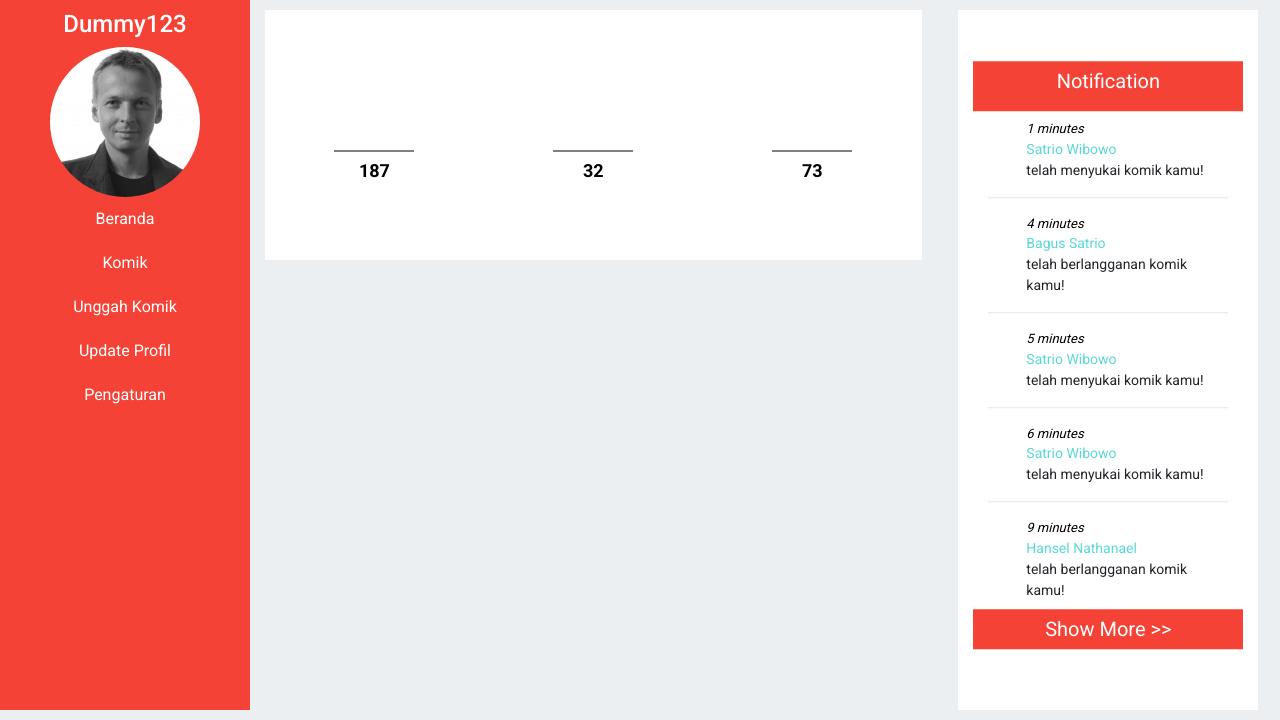
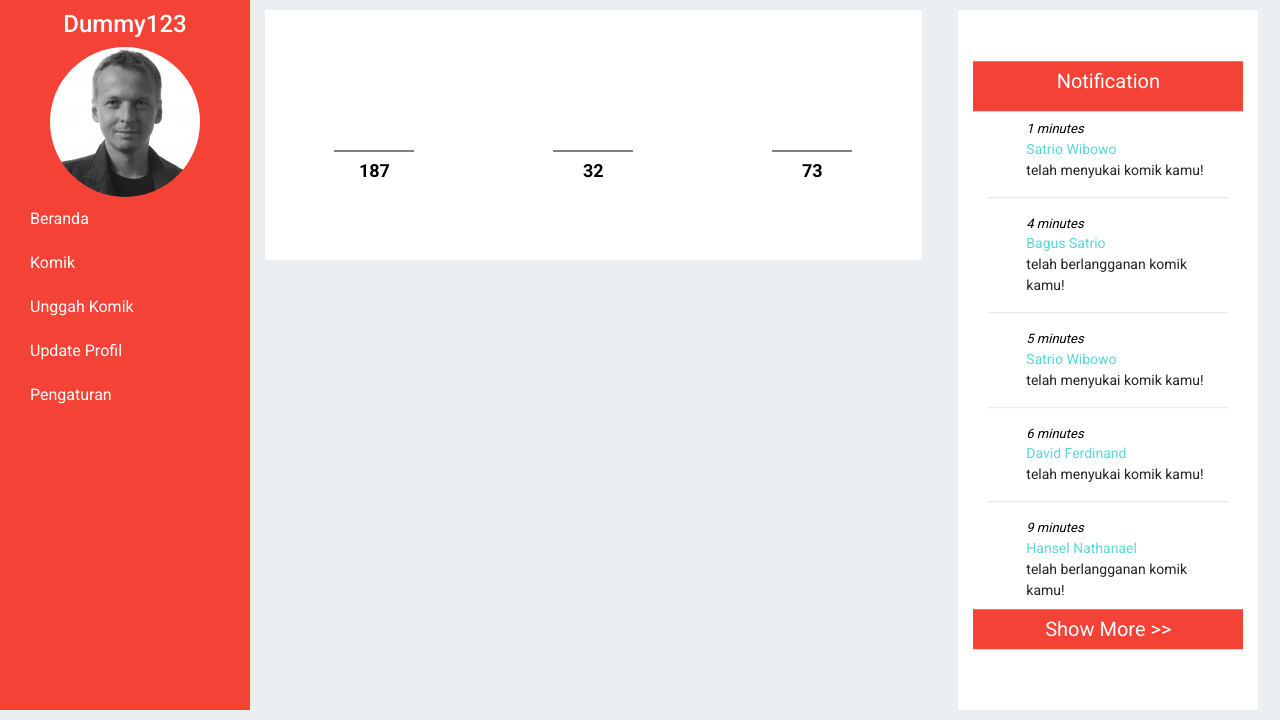
Before and after one commit to Hanselnp/TubesWebPro, a CodeIgniter app: page /database/index.php/adminpage/index in a window 1280 px wide. Shown: the part 80-800 px from the top of the page. Run offline with CodeIgniter, Linux system fonts and the light colour scheme.

Commit message:
Update Icon Sidebar

```diff
--- a/application/views/adminpage.php
+++ b/application/views/adminpage.php
@@ -53,18 +53,18 @@
     				<img src="../resources/images/samplephoto.jpg">
     			</div>
     			<ul class="remove-dot list unstyled components">
-    				<li class="active"><a href="#">Beranda</a></li>
-    				<li><a href="#">Komik</a></li>
+    				<li class="active"><a href="#"><i class="fas fa-home"></i> Beranda</a></li>
+    				<li><a href="#"><i class="fas fa-book"></i> Komik</a></li>
    		 			<li><!-- Link with dropdown items-->
-    					<a href="#homesubmenu" data-toggle="collapse" >Unggah Komik</a>
+    					<a href="#homesubmenu" data-toggle="collapse" ><i class="fas fa-upload"></i> Unggah Komik</a>
     					<ul class="remove-dot collapse list-unstyled" id="HomeSubmenu">
     						<li><a href="#">Page</a></li>
    							<li><a href="#">Page</a></li>
     						<li><a href="#">Page</a></li>
  						</ul>
  					</li>
-    				<li><a href="#">Update Profil</a></li>
-    				<li><a href="#">Pengaturan</a></li>
+    				<li><a href="#"><i class="fas fa-edit"></i> Update Profil</a></li>
+    				<li><a href="#"><i class="fas fa-cog"></i> Pengaturan</a></li>
     			</ul>
     		</div>
     	</nav>
@@ -155,7 +155,7 @@
                                         6 minutes
                                     </div>
                                     <div class="row no-gutters notification-msg">
-                                        <a class="profile-comments" href="#">Satrio Wibowo</a> telah menyukai komik kamu!
+                                        <a class="profile-comments" href="#">David Ferdinand</a> telah menyukai komik kamu!
                                     </div>
                                 </div>
                             </div>
--- a/resources/css/adminpage.css
+++ b/resources/css/adminpage.css
@@ -40,8 +40,8 @@
 
 .remove-dot li{
   width: 100%;
-  text-align: center;
-  padding: 10px 0;
+  text-align: left;
+  padding: 10px 30px;
 }
 
 .container{
```
